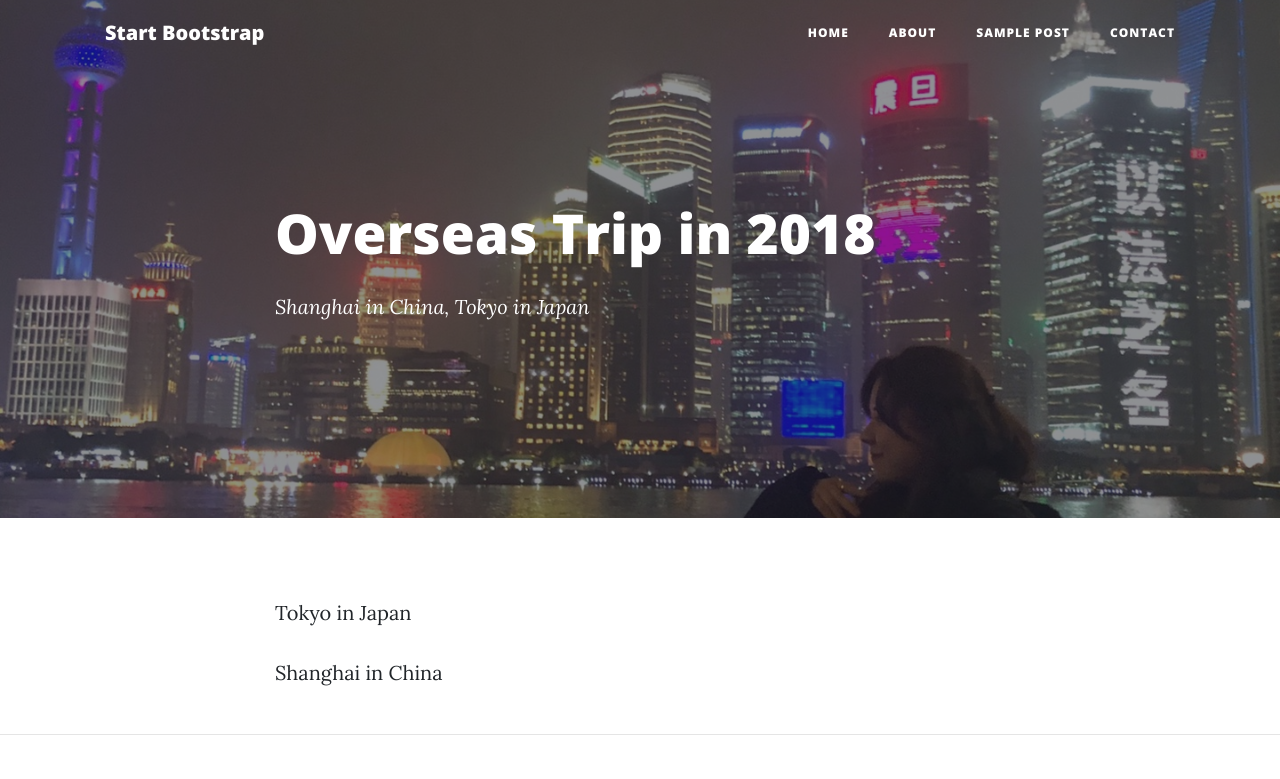
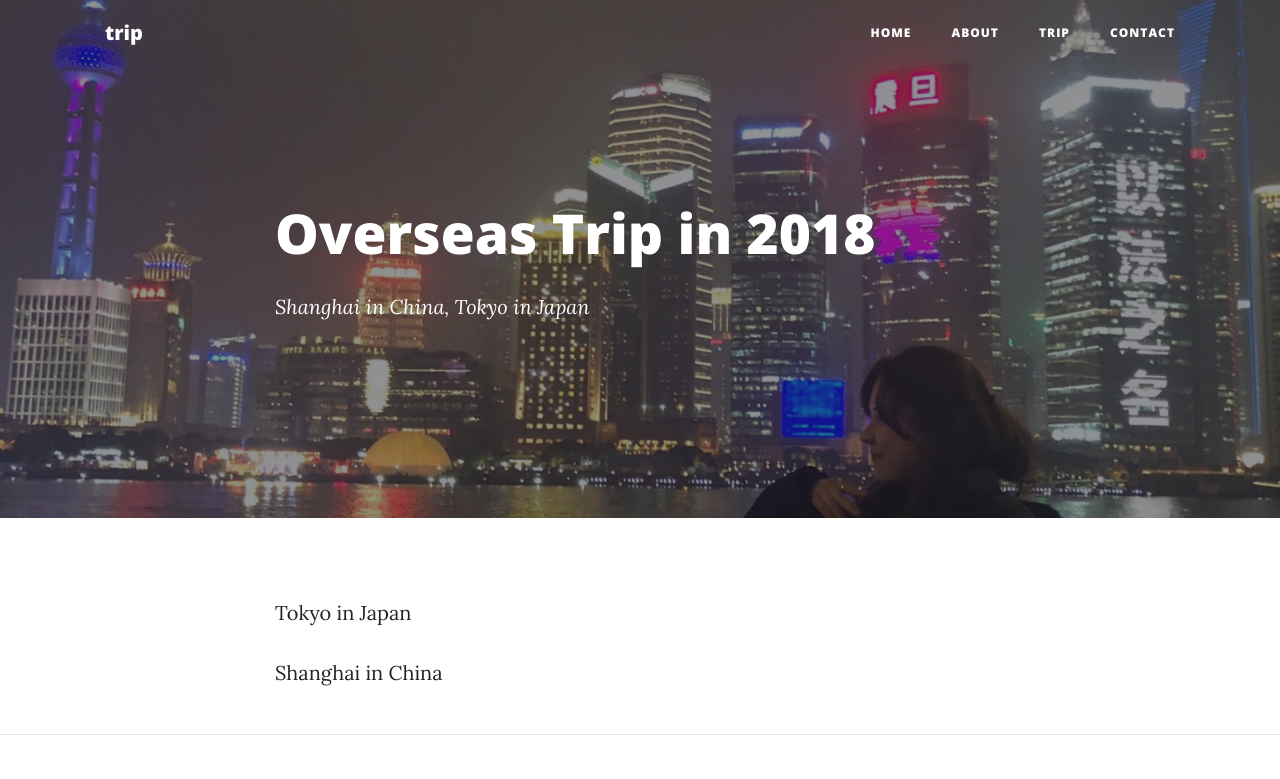
Before and after one commit to youngyoungsunny/SeonYoungKim98.github.io, a website: page post.html in a window 1280 px wide. Shown: the top 779 px of the page. Drawn offline with nearby package versions, Linux system fonts and the light colour scheme.

Commit message:
real final

```diff
--- a/post.html
+++ b/post.html
@@ -8,7 +8,7 @@
   <meta name="description" content="">
   <meta name="author" content="">
 
-  <title>Clean Blog - Start Bootstrap Theme</title>
+  <title>trip</title>
 
   <!-- Bootstrap core CSS -->
   <link href="vendor/bootstrap/css/bootstrap.min.css" rel="stylesheet">
@@ -28,7 +28,7 @@
   <!-- Navigation -->
   <nav class="navbar navbar-expand-lg navbar-light fixed-top" id="mainNav">
     <div class="container">
-      <a class="navbar-brand" href="index.html">Start Bootstrap</a>
+      <a class="navbar-brand" href="index.html">trip</a>
       <button class="navbar-toggler navbar-toggler-right" type="button" data-toggle="collapse" data-target="#navbarResponsive" aria-controls="navbarResponsive" aria-expanded="false" aria-label="Toggle navigation">
         Menu
         <i class="fas fa-bars"></i>
@@ -42,7 +42,7 @@
             <a class="nav-link" href="about.html">About</a>
           </li>
           <li class="nav-item">
-            <a class="nav-link" href="post.html">Sample Post</a>
+            <a class="nav-link" href="post.html">Trip</a>
           </li>
           <li class="nav-item">
             <a class="nav-link" href="contact.html">Contact</a>
```
Also changed, not shown: about.html (+1 -1 lines).
